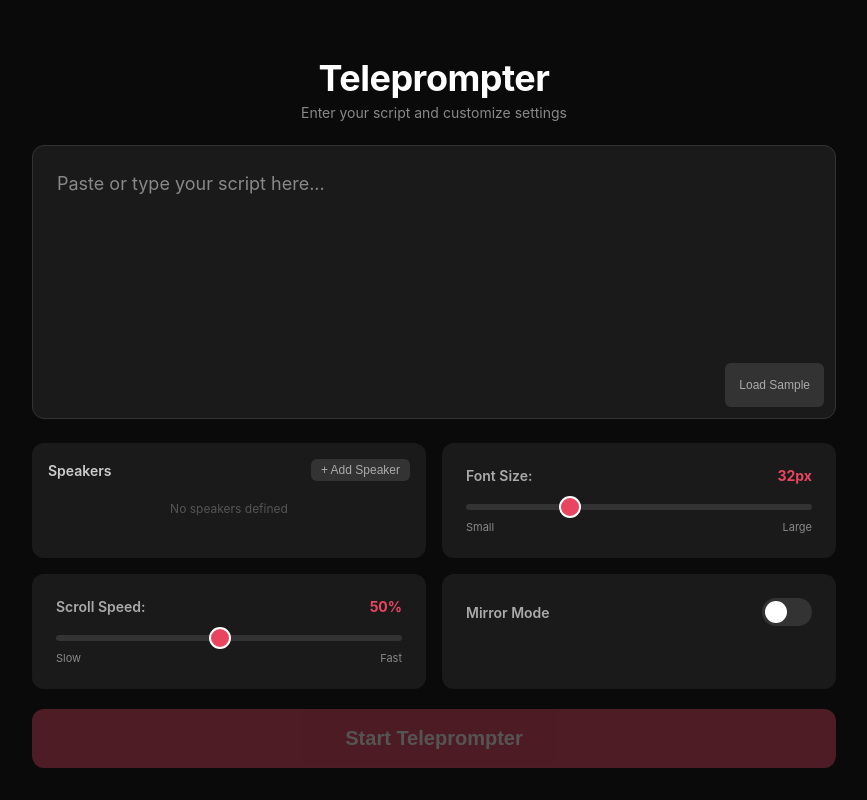
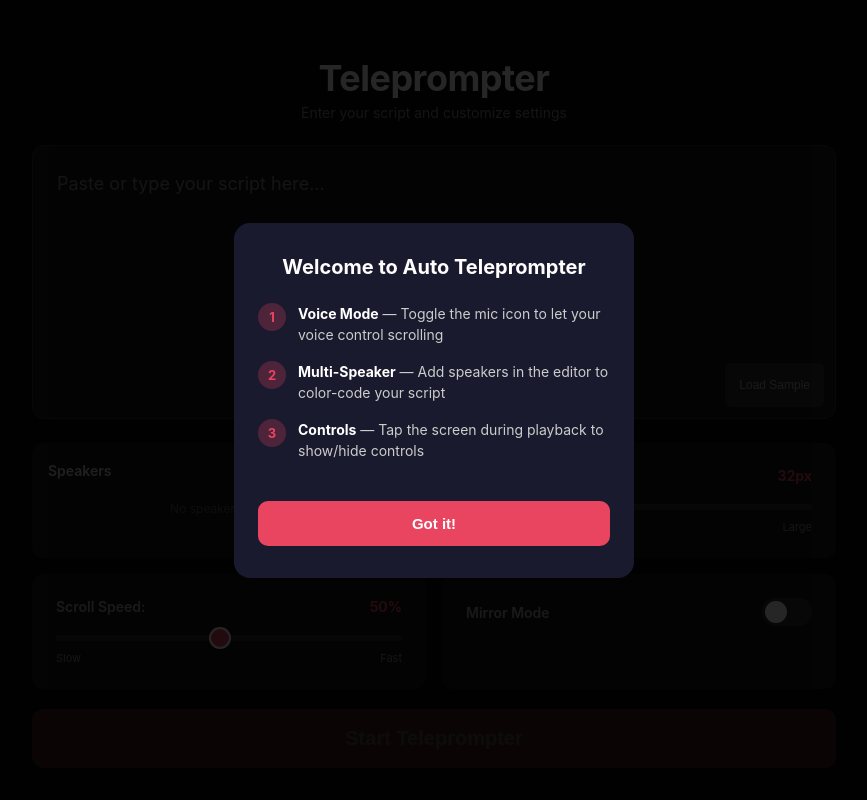
Before and after one commit to eddiehao1997/auto-teleprompter, a React (Vite) app: page / in a window 1280 px wide. Shown: the whole page, without its empty margins (206-1073 px from the left). Built offline with nearby package versions, Linux system fonts and the light colour scheme.

Commit message:
phase-3: add onboarding overlay with quick-start tips
First-time users see a dismissible overlay explaining voice mode,
multi-speaker, and playback controls. Persists dismissal in localStorage.

https://claude.ai/code/session_0151Qy9oEg8CG8GTGCdPNdQ6

```diff
--- a/src/App.tsx
+++ b/src/App.tsx
@@ -1,5 +1,6 @@
 import ScriptEditor from './components/ScriptEditor'
 import Teleprompter from './components/Teleprompter'
+import OnboardingOverlay from './components/OnboardingOverlay'
 import { ScriptProvider, useScript, scriptTextFromSections } from './contexts/ScriptContext'
 import { SessionProvider, useSession } from './contexts/SessionContext'
 import './App.css'
@@ -36,8 +37,10 @@ function AppContent() {
     sessionDispatch({ type: 'SET_MIRROR_MODE', payload: mirror })
   }
 
-  if (session.isPrompting) {
   return (
+    <>
+      <OnboardingOverlay />
+      {session.isPrompting ? (
         <Teleprompter
           script={scriptText}
           sections={scriptState.script.sections}
@@ -48,10 +51,7 @@ function AppContent() {
           scrollMode={session.scrollMode}
           onBack={handleBack}
         />
-    )
-  }
-
-  return (
+      ) : (
         <ScriptEditor
           script={scriptText}
           onScriptChange={handleScriptChange}
@@ -63,6 +63,8 @@ function AppContent() {
           onMirrorModeChange={handleMirrorModeChange}
           onStart={handleStart}
         />
+      )}
+    </>
   )
 }
 
--- /dev/null
+++ b/src/components/OnboardingOverlay.css
@@ -0,0 +1,81 @@
+.onboarding-overlay {
+  position: fixed;
+  inset: 0;
+  background: rgba(0, 0, 0, 0.85);
+  display: flex;
+  align-items: center;
+  justify-content: center;
+  z-index: 100;
+  animation: fadeIn 0.4s ease;
+  padding: 24px;
+}
+
+.onboarding-card {
+  background: #1a1a2e;
+  max-width: 400px;
+  width: 100%;
+  border-radius: 16px;
+  padding: 32px 24px;
+}
+
+.onboarding-title {
+  font-size: 20px;
+  font-weight: 700;
+  color: #fff;
+  text-align: center;
+  margin-bottom: 24px;
+}
+
+.onboarding-tip {
+  display: flex;
+  align-items: flex-start;
+  gap: 12px;
+  margin-bottom: 16px;
+}
+
+.onboarding-tip-number {
+  width: 28px;
+  height: 28px;
+  border-radius: 50%;
+  background: rgba(233, 69, 96, 0.25);
+  color: #e94560;
+  display: flex;
+  align-items: center;
+  justify-content: center;
+  font-size: 13px;
+  font-weight: 700;
+  flex-shrink: 0;
+}
+
+.onboarding-tip-text {
+  color: #ccc;
+  font-size: 14px;
+  line-height: 1.5;
+}
+
+.onboarding-tip-text strong {
+  color: #fff;
+}
+
+.onboarding-dismiss {
+  width: 100%;
+  margin-top: 24px;
+  padding: 14px;
+  background: #e94560;
+  border: none;
+  border-radius: 10px;
+  color: #fff;
+  font-size: 15px;
+  font-weight: 700;
+  cursor: pointer;
+  transition: opacity 0.2s;
+}
+
+.onboarding-dismiss:hover {
+  opacity: 0.9;
+}
+
+@keyframes fadeIn {
+  from { opacity: 0; }
+  to { opacity: 1; }
+}
--- /dev/null
+++ b/src/components/OnboardingOverlay.tsx
@@ -0,0 +1,56 @@
+import { useState, useEffect } from 'react'
+import './OnboardingOverlay.css'
+
+const STORAGE_KEY = 'onboarding-dismissed'
+
+function OnboardingOverlay() {
+  const [visible, setVisible] = useState(false)
+
+  useEffect(() => {
+    if (!localStorage.getItem(STORAGE_KEY)) {
+      setVisible(true)
+    }
+  }, [])
+
+  const handleDismiss = () => {
+    localStorage.setItem(STORAGE_KEY, '1')
+    setVisible(false)
+  }
+
+  if (!visible) return null
+
+  return (
+    <div className="onboarding-overlay">
+      <div className="onboarding-card">
+        <div className="onboarding-title">Welcome to Auto Teleprompter</div>
+
+        <div className="onboarding-tip">
+          <div className="onboarding-tip-number">1</div>
+          <div className="onboarding-tip-text">
+            <strong>Voice Mode</strong> — Toggle the mic icon to let your voice control scrolling
+          </div>
+        </div>
+
+        <div className="onboarding-tip">
+          <div className="onboarding-tip-number">2</div>
+          <div className="onboarding-tip-text">
+            <strong>Multi-Speaker</strong> — Add speakers in the editor to color-code your script
+          </div>
+        </div>
+
+        <div className="onboarding-tip">
+          <div className="onboarding-tip-number">3</div>
+          <div className="onboarding-tip-text">
+            <strong>Controls</strong> — Tap the screen during playback to show/hide controls
+          </div>
+        </div>
+
+        <button className="onboarding-dismiss" onClick={handleDismiss}>
+          Got it!
+        </button>
+      </div>
+    </div>
+  )
+}
+
+export default OnboardingOverlay
```
Lines whose indentation alone changed are shown as unchanged.
